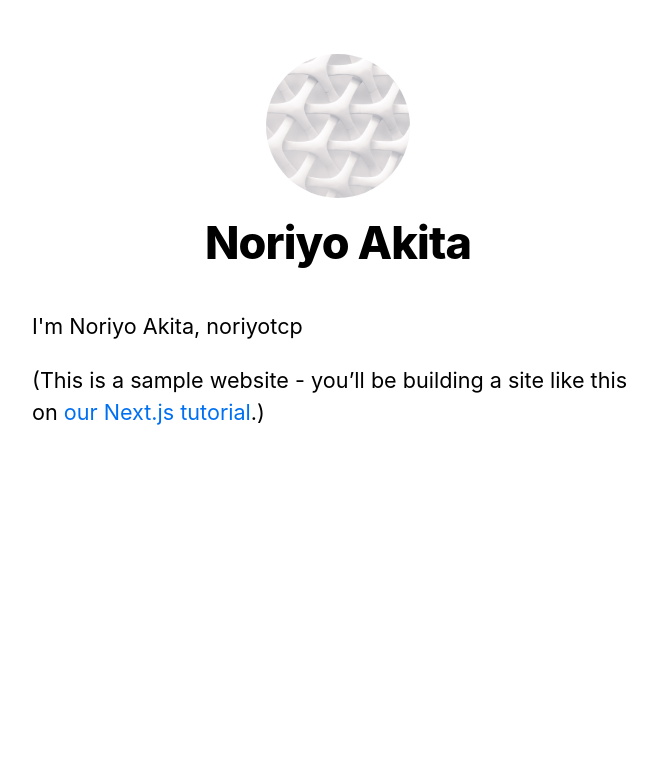
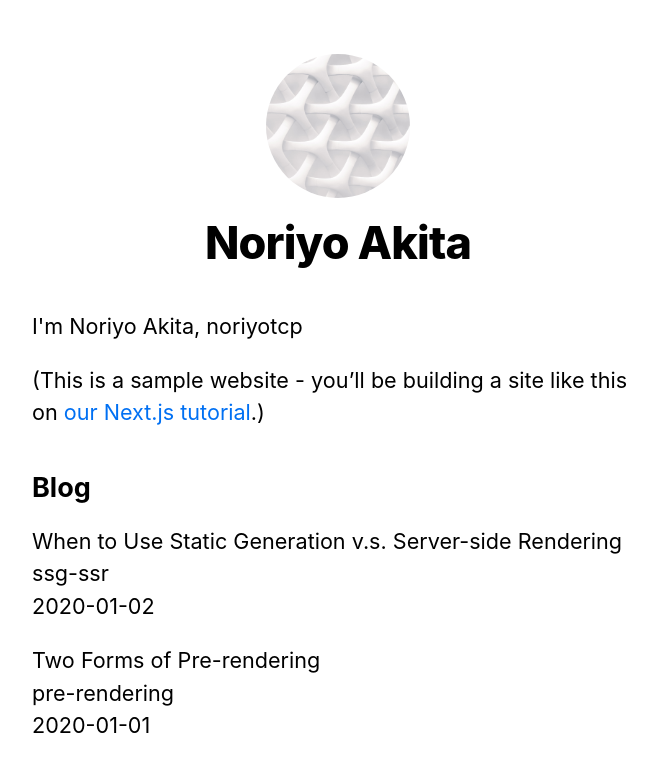
Before and after one commit to noriyotcp/nextjs-blog, a Next.js app: page / in a window 1280 px wide. Shown: the top 772 px of the page, without its empty margins (302-959 px from the left). Built offline with nearby package versions, Linux system fonts and the light colour scheme.

Commit message:
Display all the posts data in index.js

```diff
--- a/pages/index.js
+++ b/pages/index.js
@@ -1,8 +1,18 @@
 import Head from 'next/head';
 import Layout, { siteTitle } from "../components/layout";
 import utilStyles from "../styles/utils.module.css";
+import { getSortedPostsData } from '../lib/posts';
 
-export default function Home() {
+export async function getStaticProps() {
+  const allPostsData = getSortedPostsData();
+  return {
+    props: {
+      allPostsData,
+    },
+  };
+}
+
+export default function Home({ allPostsData }) {
   return (
     <Layout home>
       <Head>
@@ -11,9 +21,23 @@
       <section className={utilStyles.headingMd}>
         <p>I'm Noriyo Akita, noriyotcp</p>
         <p>
-          (This is a sample website - you’ll be building a site like this on{' '}
+          (This is a sample website - you’ll be building a site like this on{" "}
           <a href="https://nextjs.org/learn">our Next.js tutorial</a>.)
         </p>
+      </section>
+      <section className={`${utilStyles.headingMd} ${utilStyles.padding1px}`}>
+        <h2 className={utilStyles.headingLg}>Blog</h2>
+        <ul className={utilStyles.list}>
+          {allPostsData.map(({ id, date, title }) => (
+            <li className={utilStyles.listItem} key={id}>
+              {title}
+              <br />
+              {id}
+              <br />
+              {date}
+            </li>
+          ))}
+        </ul>
       </section>
     </Layout>
   );
```
